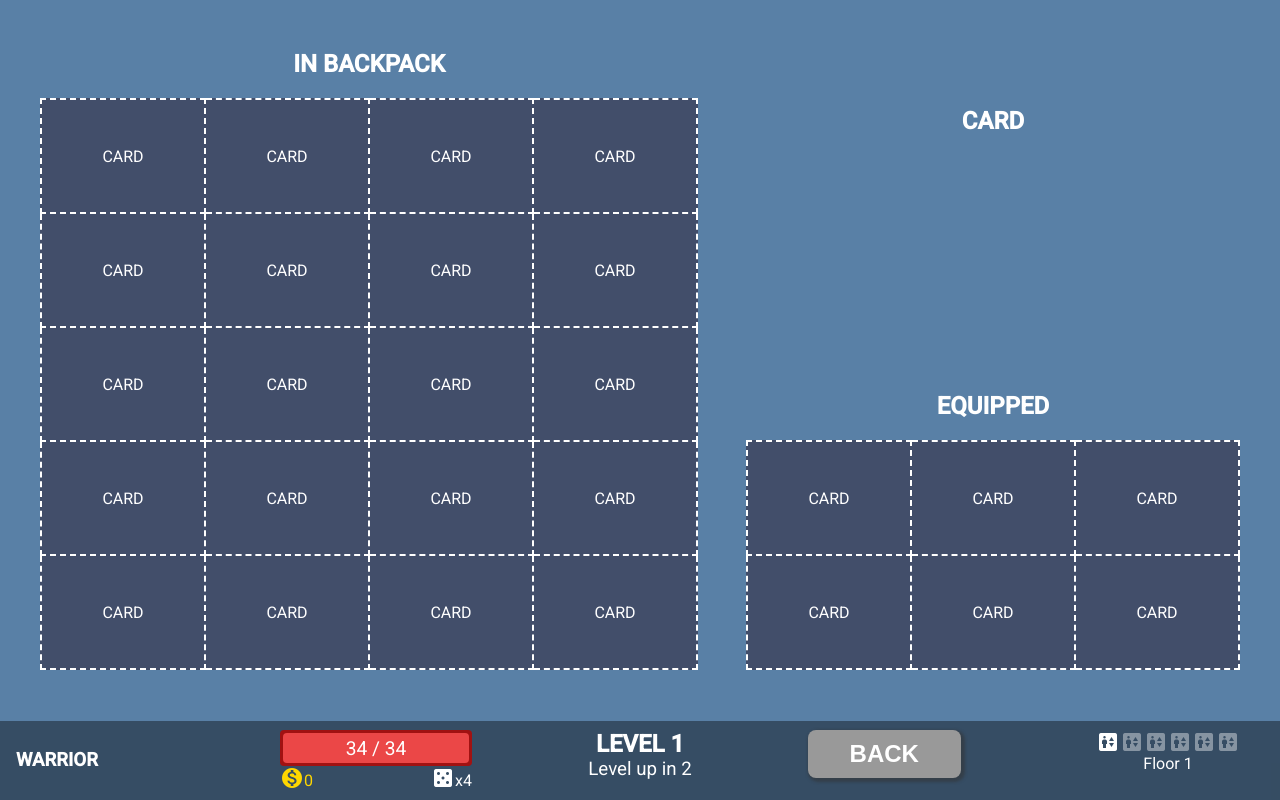
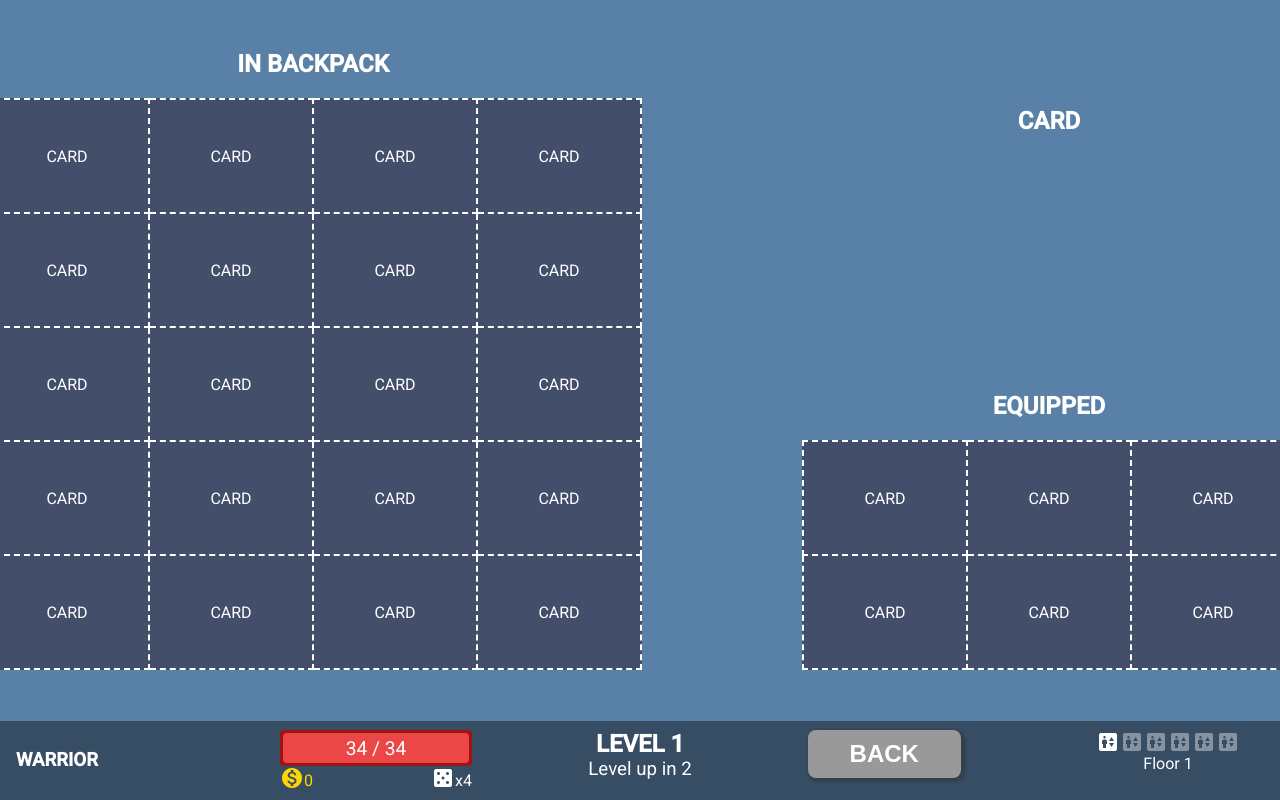
Before and after one commit to akmalkrmv/dungeons, an Angular app: page /equipment in a window 1280 px wide. Built offline with nearby package versions, Linux system fonts and the light colour scheme.

Commit message:
fixed column gap between backpack and equipped

```diff
--- a/src/app/menu/equipment/equipment.component.scss
+++ b/src/app/menu/equipment/equipment.component.scss
@@ -17,12 +17,14 @@
     flex-grow: 1;
     padding-bottom: 20px;
 
-    gap: 3rem;
     display: grid;
     place-content: center;
     grid-template-areas:
       'backpack card-preview'
       'backpack equipped';
+
+    column-gap: var(--equipment-card-width);
+    row-gap: 3rem;
 
     .equipment {
       &__backpack {
```
